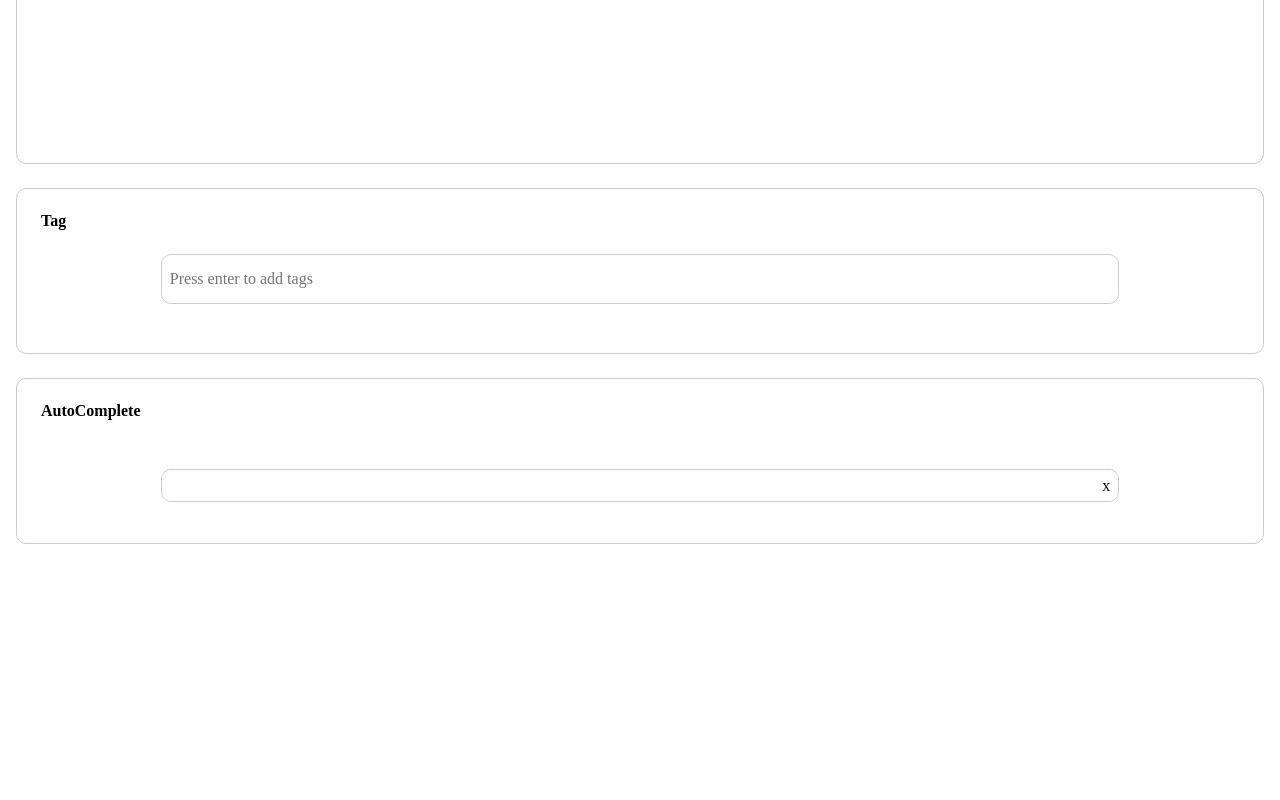
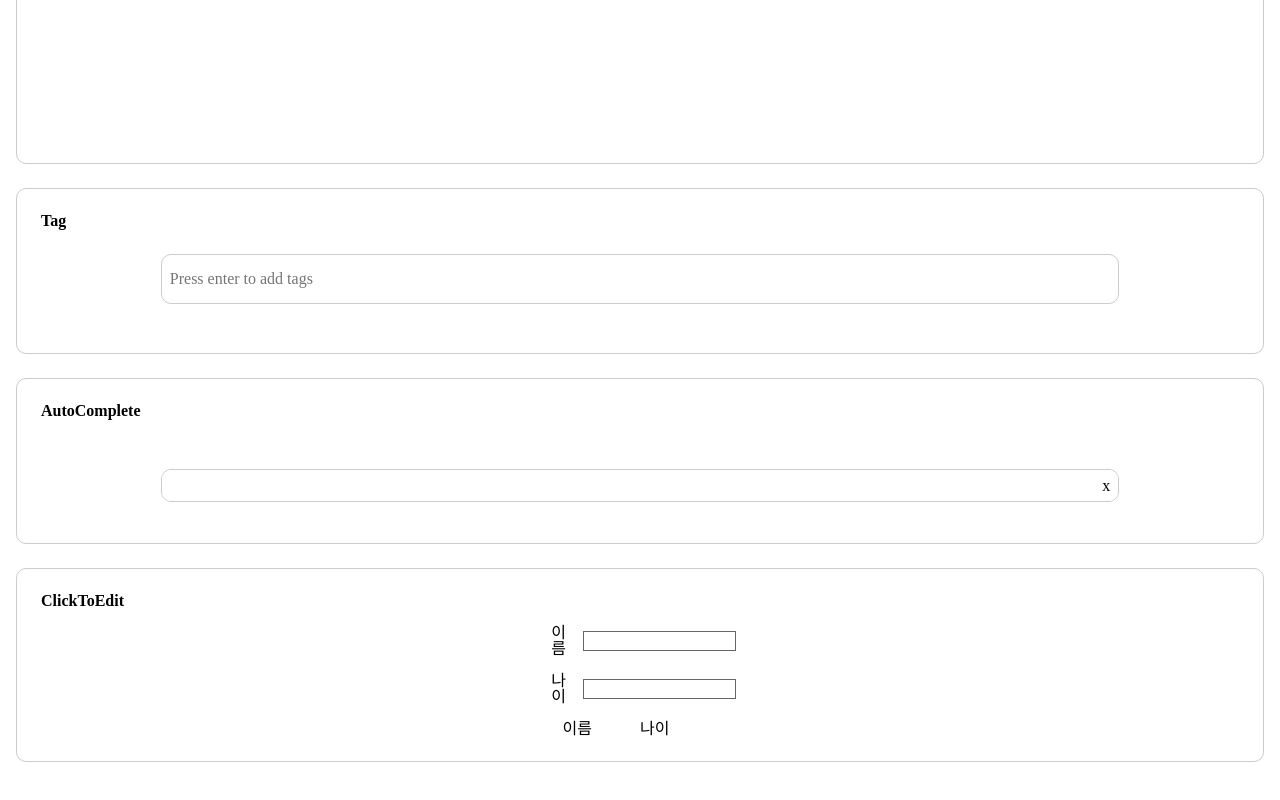
Before and after one commit to BeomKiNa/wanted_pre_onboarding, a React (Create React App) app: page / in a window 1280 px wide. Shown: the part 718-1518 px from the top of the page. Before the commit the page ends 1302 px from the top, so only its background shows below. Built offline with nearby package versions, Linux system fonts and the light colour scheme.

Commit message:
feat: Add ClickToEdit

```diff
--- a/src/App.js
+++ b/src/App.js
@@ -1,5 +1,6 @@
 import styled from "styled-components";
 import AutoComplete from "./component/AutoComplete";
+import ClickToEdit from "./component/ClickToEdit";
 import GlobalStyle from "./component/GlobalStyle";
 import Modal from "./component/Modal";
 import Tab from "./component/Tab";
@@ -28,6 +29,7 @@ function App() {
         <Tab />
         <Tag />
         <AutoComplete />
+        <ClickToEdit />
       </AppWapper>
     </>
   );
--- /dev/null
+++ b/src/component/ClickToEdit.js
@@ -0,0 +1,128 @@
+import { useRef, useState } from "react";
+import styled from "styled-components";
+import Layout from "./Layout";
+
+const Wrapper = styled.div`
+  width: 100%;
+  text-align: center;
+`;
+
+const List = styled.ul`
+  width: 12rem;
+  margin: 0 auto;
+`;
+
+const Item = styled.li`
+  display: flex;
+  gap: 10px;
+  align-items: center;
+  margin: 1rem 0;
+`;
+
+const P = styled.p`
+  width: 80%;
+  height: 20px;
+  padding: 3px 0;
+  border: 1px solid #666;
+`;
+
+const Input = styled.input`
+  text-align: center;
+
+  /* Chrome, Safari, Edge, Opera */
+  &::-webkit-outer-spin-button,
+  &::-webkit-inner-spin-button {
+    -webkit-appearance: none;
+    margin: 0;
+  }
+
+  /* Firefox */
+  &[type="number"] {
+    -moz-appearance: textfield;
+  }
+`;
+
+const Span = styled.span`
+  display: inline-block;
+  margin: 0 0.5rem;
+  min-width: 2rem;
+`;
+
+const ClickToEdit = () => {
+  const [name, setName] = useState("");
+  const [age, setAge] = useState("");
+  const [isEditable, setIsEditable] = useState({ name: false, age: false });
+
+  const nameRef = useRef();
+  const ageRef = useRef();
+
+  const onChangeName = (e) => {
+    setName(e.target.value);
+  };
+
+  const onChangeAge = (e) => {
+    setAge(e.target.value.replaceAll("-", ""));
+  };
+
+  const onFocus = (e) => {
+    e.target.select();
+  };
+
+  const onDoubleClick = (target) => (e) => {
+    setIsEditable((prev) => ({ ...prev, [target]: true }));
+  };
+
+  const onBlur = () => {
+    setIsEditable({ name: false, age: false });
+    nameRef.current.textContent = name;
+    ageRef.current.textContent = age;
+  };
+
+  return (
+    <Layout title="ClickToEdit">
+      <Wrapper>
+        <List onBlur={onBlur}>
+          <Item onDoubleClick={onDoubleClick("name")}>
+            <span>이름</span>
+            {isEditable.name ? (
+              <Input
+                type="text"
+                name="name"
+                value={name}
+                onChange={onChangeName}
+                autoFocus={true}
+                onFocus={onFocus}
+              />
+            ) : (
+              <P tabIndex="0">{name}</P>
+            )}
+          </Item>
+          <Item onDoubleClick={onDoubleClick("age")}>
+            <span>나이</span>
+            {isEditable.age ? (
+              <Input
+                type="number"
+                name="age"
+                value={age}
+                onChange={onChangeAge}
+                min="0"
+                autoFocus={true}
+                onFocus={onFocus}
+              />
+            ) : (
+              <P tabIndex="0">{age}</P>
+            )}
+          </Item>
+        </List>
+        <p>
+          이름
+          <Span ref={nameRef}></Span>
+          나이
+          <Span ref={ageRef}></Span>
+        </p>
+      </Wrapper>
+    </Layout>
+  );
+};
+
+export default ClickToEdit;
```
